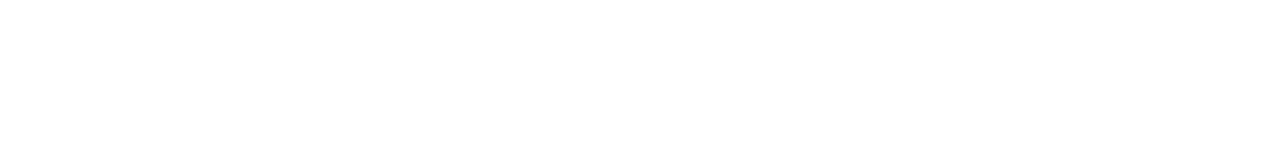
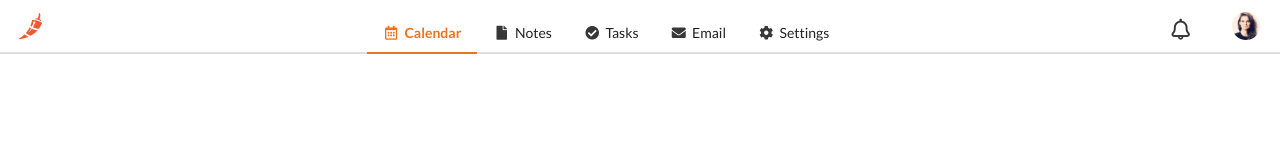
Before and after one commit to danortDev/chili-piper-settings, a website: page index.html in a window 1280 px wide. Drawn offline with nearby package versions, Linux system fonts and the light colour scheme.

Commit message:
add first menu implementation

```diff
--- a/assets/style.css
+++ b/assets/style.css
@@ -0,0 +1,11 @@
+@media (max-width: 768px) {
+  .desktop {
+    display: none !important;
+  }
+}
+
+@media (min-width: 768px) {
+  .mobile {
+    display: none !important;
+  }
+}
--- a/index.html
+++ b/index.html
@@ -13,6 +13,51 @@
 
 <body>
 
+  <!-- MENU -->
+  <div class="ui secondary orange top pointing menu">
+
+    <div class="left menu">
+      <div class="desktop item">
+        <img class="ui image" src="assets/img/logo.png" />
+      </div>
+      <div class="mobile item sidebar-toggler">
+        <i class="large grey align list icon"></i>
+      </div>
+    </div>
+
+    <div class="desktop menu">
+      <a class="active item">
+        <i class="calendar alternate outline icon"></i> Calendar
+      </a>
+      <a class="item">
+        <i class="file alternated outlined icon"></i> Notes
+      </a>
+      <a class="item">
+        <i class="check circle outlined icon"></i> Tasks
+      </a>
+      <a class="item">
+        <i class="envelope outlined icon"></i> Email
+      </a>
+      <a class="item">
+        <i class="cog icon"></i> Settings
+      </a>
+    </div>
+
+    <div class="mobile menu">
+      <div class="item">
+        <img class="ui image" src="assets/img/logo.png" />
+      </div>
+    </div>
+
+    <div class="right menu">
+      <div class="item">
+        <i class="large bell outline icon"></i>
+      </div>
+      <div class="item">
+        <img class="ui avatar image" src="assets/img/profile.png" />
+      </div>
+    </div>
+  </div>
 
 </body>
 
```
Also changed, not shown: assets/img/logo.png (added), assets/img/profile.png (added), 1 other file.
